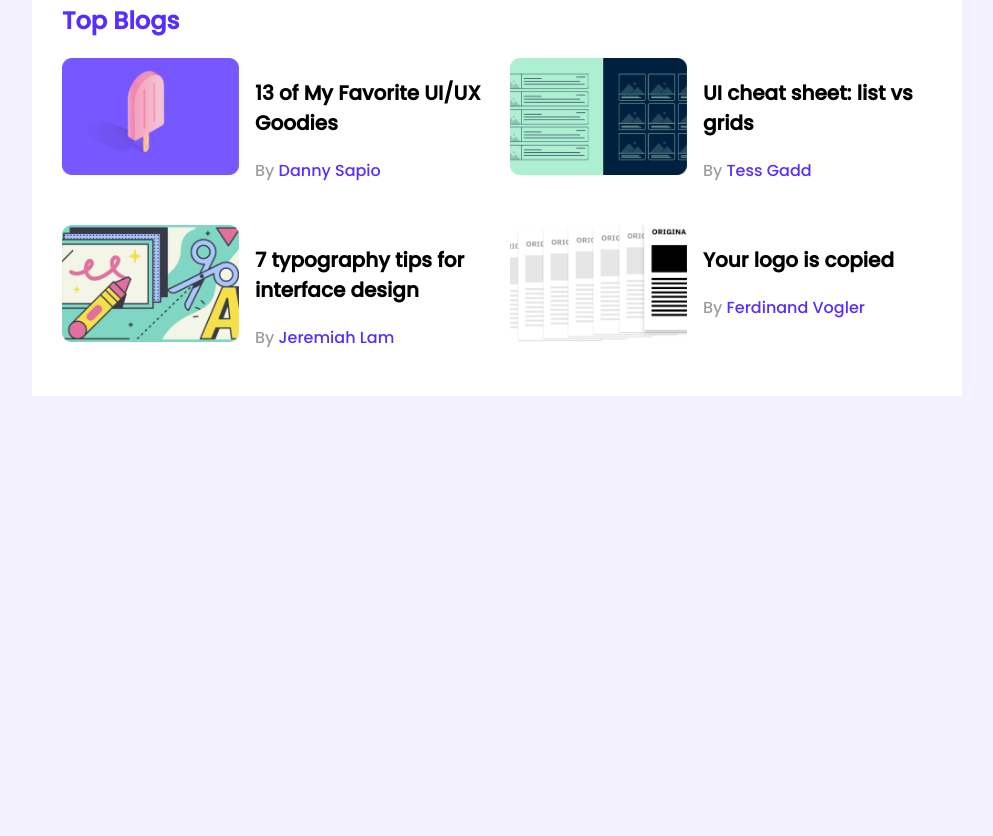
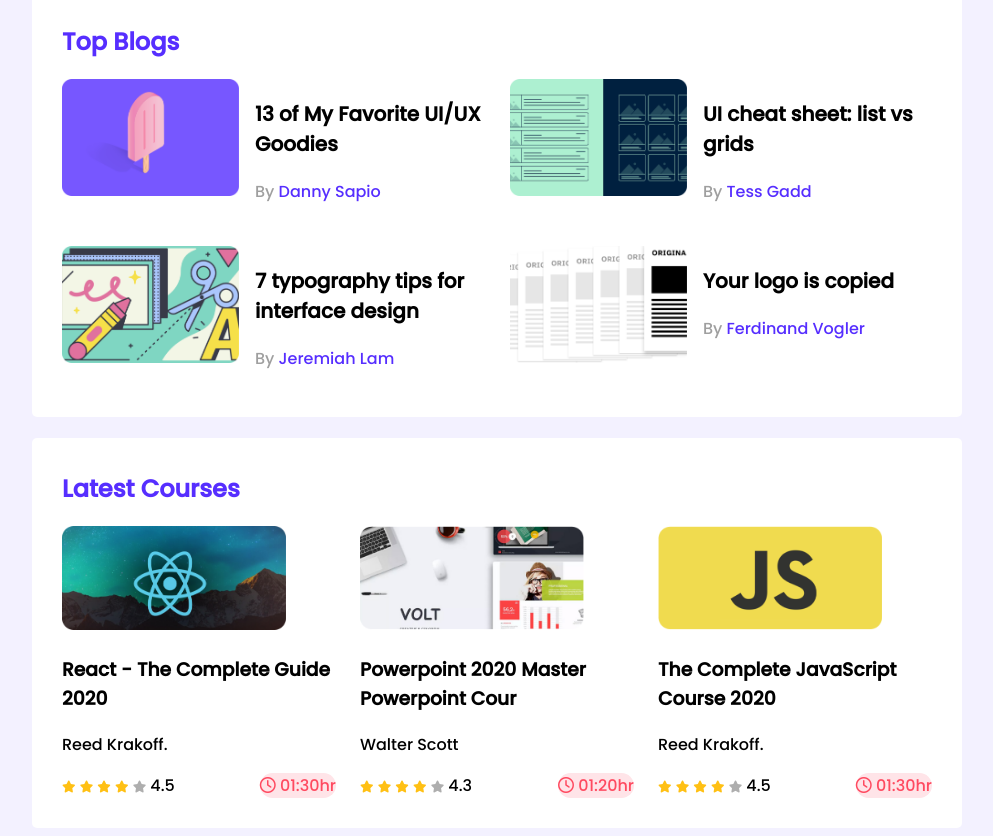
Before and after one commit to Sabrina-baust/leader-board-css3, a plain HTML site: page index.html in a window 1280 px wide. Shown: the part 308-1144 px from the top of the page, without its empty margins (143-1136 px from the left). Before the commit the page ends 800 px from the top, so only its background shows below. Drawn offline with Linux system fonts and the light colour scheme.

Commit message:
finished responsive

```diff
--- a/index.html
+++ b/index.html
@@ -6,6 +6,9 @@
           content="width=device-width, user-scalable=no, initial-scale=1.0, maximum-scale=1.0, minimum-scale=1.0">
     <meta http-equiv="X-UA-Compatible" content="ie=edge">
     <title>Leader Board</title>
+    <!-- font awesome -->
+    <script src="https://kit.fontawesome.com/9ad2f2e561.js" crossorigin="anonymous"></script>
+    <!-- stylesheet -->
     <link rel="stylesheet" href="styles/style.css">
 </head>
 <body>
@@ -15,13 +18,15 @@
 </header>
 <!--main-->
 <main>
-    <!--top players and top blogs-->
+    <!--top players & top blogs -->
     <section class="container">
+        <!--top players -->
         <div class="top-players">
             <h2 class="section-title">Top Players</h2>
             <div class="players">
                 <!-- .player*6>img[src="images/players/player-$.png"]+h3{Top Player-$} -->
-                <div class="player"><img src="images/players/player-1.png" alt="">
+                <div class="player">
+                    <img src="images/players/player-1.png" alt="">
                     <h3 class="player-name">Top Player-1</h3>
                 </div>
                 <div class="player"><img src="images/players/player-2.png" alt="">
@@ -42,6 +47,7 @@
             </div>
         </div>
         <hr>
+        <!-- top blogs -->
         <div class="top-blogs">
             <h2 class="section-title">Top Blogs</h2>
             <div class="blogs">
@@ -88,6 +94,81 @@
             </div>
         </div>
     </section>
+    <!-- Latest Courses -->
+    <section class="container">
+        <h2 class="section-title">Latest Courses</h2>
+        <div class="courses">
+            <div class="course">
+                <div class="course-banner">
+                    <img src="images/courses/course-1.png" alt="">
+                </div>
+                <div class="course-detail">
+                    <h3 class="course-title">React - The Complete Guide 2020</h3>
+                    <p class="course-author">Reed Krakoff.</p>
+                    <div class="course-info">
+                        <div>
+                            <i class="fas fa-star filled"></i>
+                            <i class="fas fa-star filled"></i>
+                            <i class="fas fa-star filled"></i>
+                            <i class="fas fa-star filled"></i>
+                            <i class="fas fa-star empty"></i>
+                        <span>4.5</span>
+                        </div>
+                        <div class="course-duration">
+                            <i class="far fa-clock"></i>
+                            01:30hr
+                        </div>
+                    </div>
+                </div>
+            </div>
+            <div class="course">
+                <div class="course-banner">
+                <img src="images/courses/course-2.png" alt="">
+            </div>
+                <div class="course-detail">
+                    <h3 class="course-title">Powerpoint 2020 Master Powerpoint Cour</h3>
+                    <p class="course-author">Walter Scott</p>
+                    <div class="course-info">
+                        <div>
+                            <i class="fas fa-star filled"></i>
+                            <i class="fas fa-star filled"></i>
+                            <i class="fas fa-star filled"></i>
+                            <i class="fas fa-star filled"></i>
+                            <i class="fas fa-star empty"></i>
+                            <span>4.3</span>
+                        </div>
+                        <div class="course-duration">
+                            <i class="far fa-clock"></i>
+                            01:20hr
+                        </div>
+                    </div>
+                </div>
+            </div>
+            <div class="course">
+                <div class="course-banner">
+                    <img src="images/courses/course-3.png" alt="">
+                </div>
+                <div class="course-detail">
+                    <h3 class="course-title">The Complete JavaScript Course 2020</h3>
+                    <p class="course-author">Reed Krakoff.</p>
+                    <div class="course-info">
+                        <div>
+                            <i class="fas fa-star filled"></i>
+                            <i class="fas fa-star filled"></i>
+                            <i class="fas fa-star filled"></i>
+                            <i class="fas fa-star filled"></i>
+                            <i class="fas fa-star empty"></i>
+                            <span>4.5</span>
+                        </div>
+                        <div class="course-duration">
+                            <i class="far fa-clock"></i>
+                            01:30hr
+                        </div>
+                    </div>
+                </div>
+            </div>
+        </div>
+    </section>
 </main>
 
 </body>
--- a/styles/style.css
+++ b/styles/style.css
@@ -8,12 +8,15 @@
 }
 main{
     display: flex;
-    justify-content: center;
+    flex-direction: column;
+    align-items: center;
 }
 .container{
     background-color: #ffffff;
     width: 870px;
     padding: 30px;
+    border-radius: 5px;
+    margin-top: 21px;
 }
 hr{
     border: 1px solid #D1D1D1;
@@ -76,3 +79,49 @@
     font-size: 16px;
     color: #562EFF;
 }
+
+/* courses styles */
+
+.courses{
+    display: grid;
+    grid-template-columns: repeat(3, 1fr);
+    gap: 24px;
+}
+.course .course-banner img{
+    width: 224px;
+    height: 104px;
+}
+.course-info{
+    display: flex;
+    align-items: center;
+    justify-content: space-between;
+}
+.fa-star{
+    font-size: 12px;
+}
+.fa-star.filled{
+    color: #FFC014;
+}
+.fa-star.empty{
+    color: #AEAEAE;
+}
+
+.course-duration{
+    color: #FF4A60;
+    background: #FFE4E8;
+    border-radius: 15px;
+}
+
+/*Media Queries*/
+/*Mobile Devices*/
+@media only screen and (max-width: 688px) {
+    .container{
+        width: 100%;
+    }
+    .players, .blogs, .courses{
+        grid-template-columns: repeat(1, 1fr);
+    }
+    .player, .blog, .course{
+        flex-direction: column;
+    }
+}
```
